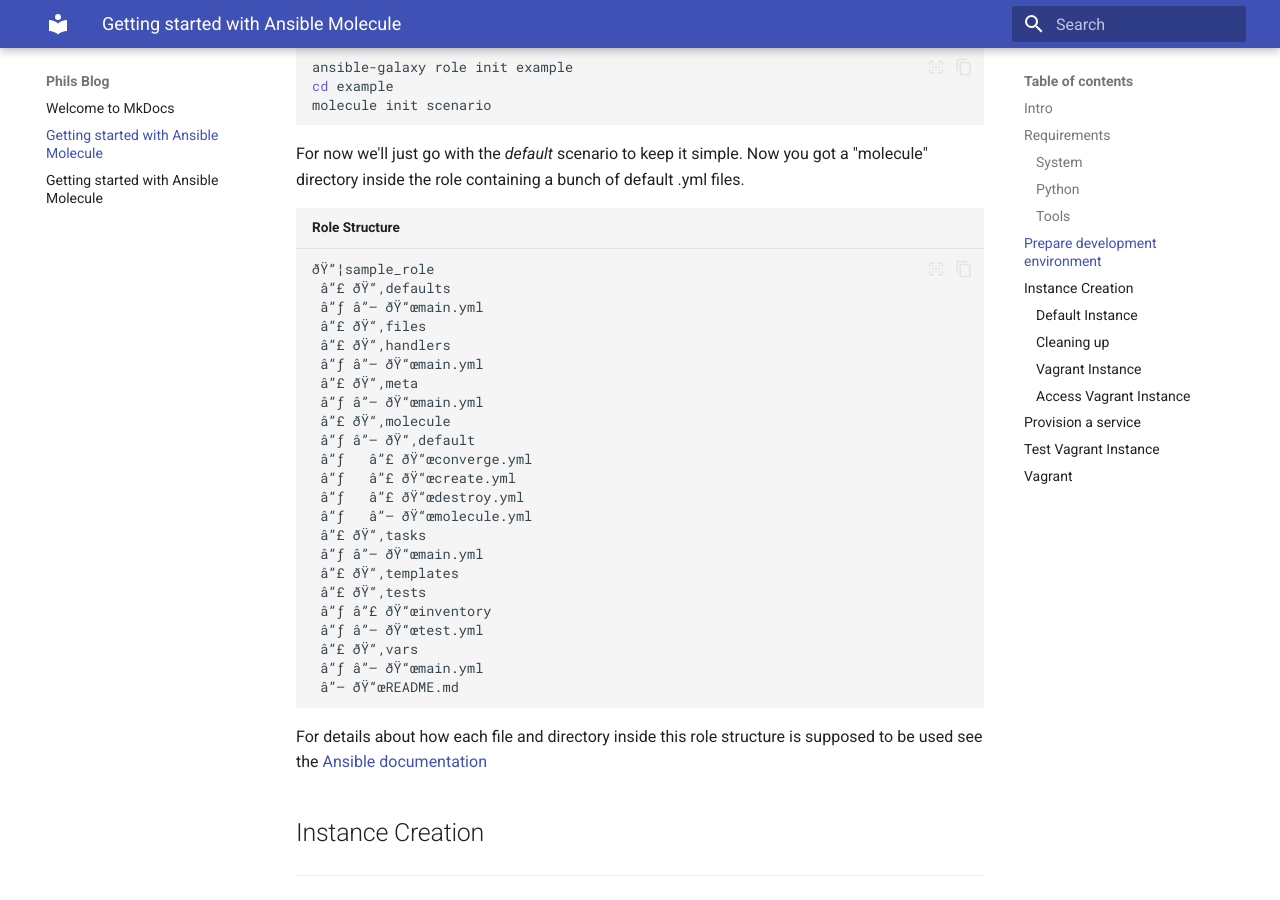
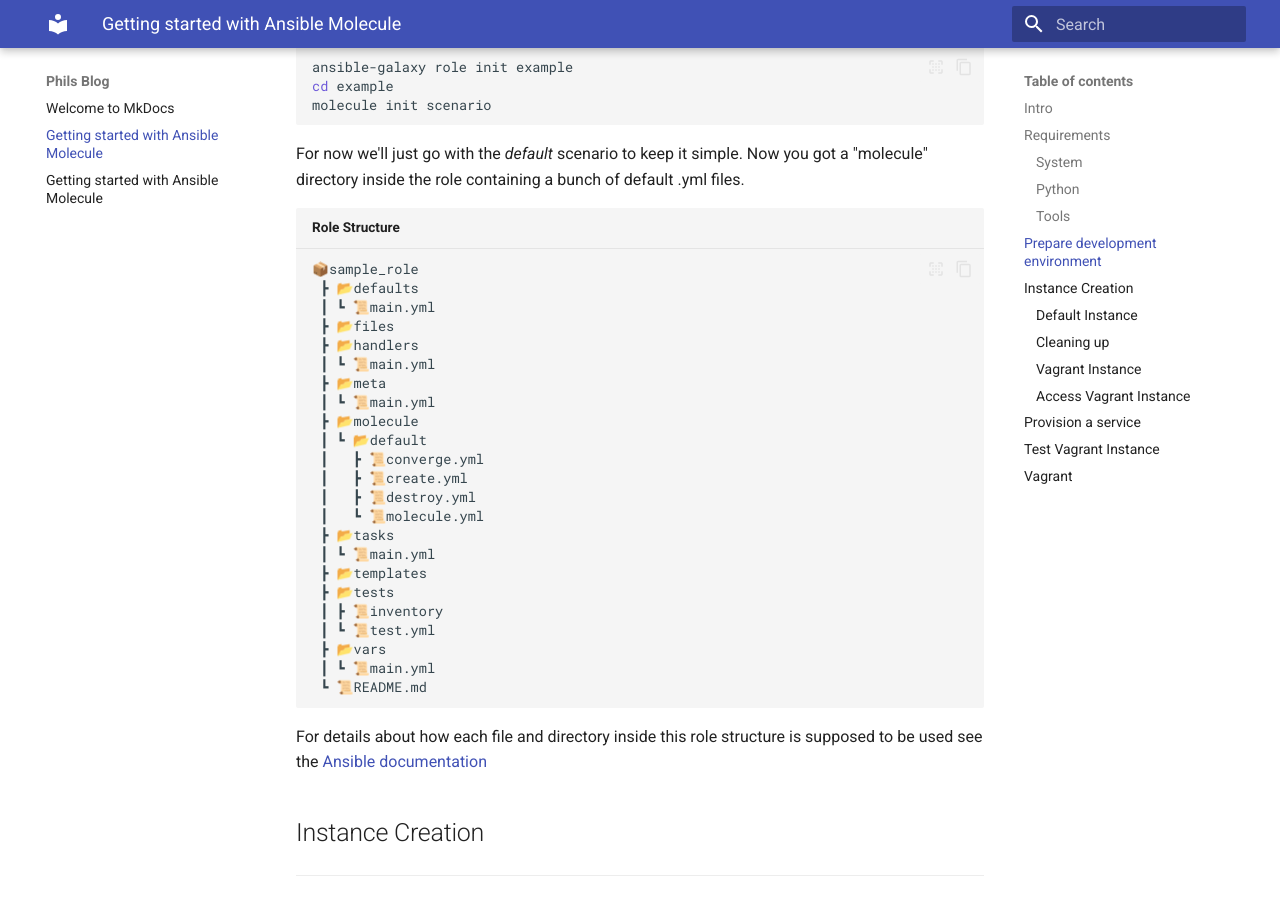
Before and after one commit to philnewm/ansible-articles, an MkDocs documentation site: the page built from blog/docs/devto_test.md, in a window 1280 px wide and 900 px high, scrolled down 2747 px. Built offline with MkDocs 1.6.1 and Material for MkDocs 9.7.7, drawn with Linux system fonts in a browser that asks for light colours.

Commit message:
Update type hints

````diff
--- a/blog/docs/devto_test.md
+++ b/blog/docs/devto_test.md
@@ -126,29 +126,29 @@
 Now you got a "molecule" directory inside the role containing a bunch of default .yml files.
 
 ```code title="Role Structure"
-ðŸ“¦sample_role
- â”£ ðŸ“‚defaults
- â”ƒ â”— ðŸ“œmain.yml
- â”£ ðŸ“‚files
- â”£ ðŸ“‚handlers
- â”ƒ â”— ðŸ“œmain.yml
- â”£ ðŸ“‚meta
- â”ƒ â”— ðŸ“œmain.yml
- â”£ ðŸ“‚molecule
- â”ƒ â”— ðŸ“‚default
- â”ƒ   â”£ ðŸ“œconverge.yml
- â”ƒ   â”£ ðŸ“œcreate.yml
- â”ƒ   â”£ ðŸ“œdestroy.yml
- â”ƒ   â”— ðŸ“œmolecule.yml
- â”£ ðŸ“‚tasks
- â”ƒ â”— ðŸ“œmain.yml
- â”£ ðŸ“‚templates
- â”£ ðŸ“‚tests
- â”ƒ â”£ ðŸ“œinventory
- â”ƒ â”— ðŸ“œtest.yml
- â”£ ðŸ“‚vars
- â”ƒ â”— ðŸ“œmain.yml
- â”— ðŸ“œREADME.md
+📦sample_role
+ ┣ 📂defaults
+ ┃ ┗ 📜main.yml
+ ┣ 📂files
+ ┣ 📂handlers
+ ┃ ┗ 📜main.yml
+ ┣ 📂meta
+ ┃ ┗ 📜main.yml
+ ┣ 📂molecule
+ ┃ ┗ 📂default
+ ┃   ┣ 📜converge.yml
+ ┃   ┣ 📜create.yml
+ ┃   ┣ 📜destroy.yml
+ ┃   ┗ 📜molecule.yml
+ ┣ 📂tasks
+ ┃ ┗ 📜main.yml
+ ┣ 📂templates
+ ┣ 📂tests
+ ┃ ┣ 📜inventory
+ ┃ ┗ 📜test.yml
+ ┣ 📂vars
+ ┃ ┗ 📜main.yml
+ ┗ 📜README.md
 ```
 
 For details about how each file and directory inside this role structure is supposed to be used see the [Ansible documentation](https://docs.ansible.com/ansible/latest/playbook_guide/playbooks_reuse_roles.html#role-directory-structure)
--- a/markdown_parse.py
+++ b/markdown_parse.py
@@ -8,7 +8,7 @@
 # TODO implement pre commit hook that enforces an empty line at the end of each file
 
 
-# TODO make it run from src directory right away - doesn't work for worhflow file so far
+# TODO make it run from src directory right away - doesn't work for workflow file so far
 script_dir: Path = Path(__file__).resolve().parent
 root_dir: Path = script_dir.parent
 
@@ -28,11 +28,11 @@
 
 md = MarkdownIt()
 
-md_content: str = file.read_file(input_file)
+md_content: str = file.read_file(str(input_file))
 tokens: list[Token] = md.parse(md_content)
 code_map_list: list[code_block.CodeMap] = code_block.map_reference_to_source(workflow_path=workflow_path, tokens=tokens, step_to_code_map=step_to_code_map)
 export_content: str = code_block.update_text(md_content, code_map_list)
 for admonition in admonition.admonitions:
     export_content: str = export_content.replace(admonition.obsidian, admonition.devto)
 
-file.write_file(output_file, export_content)
+file.write_file(file_path=str(output_file), content=export_content)
````
Also changed, not shown: 2 other files.
